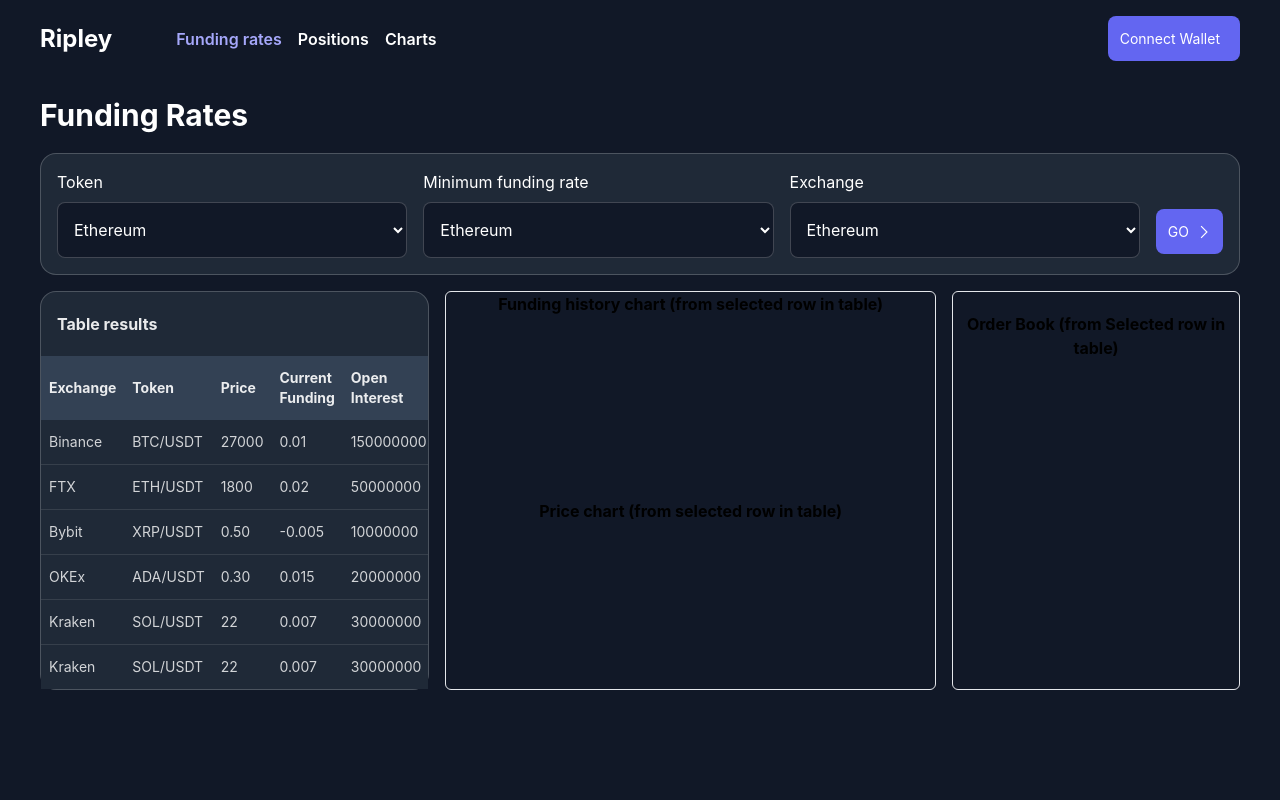
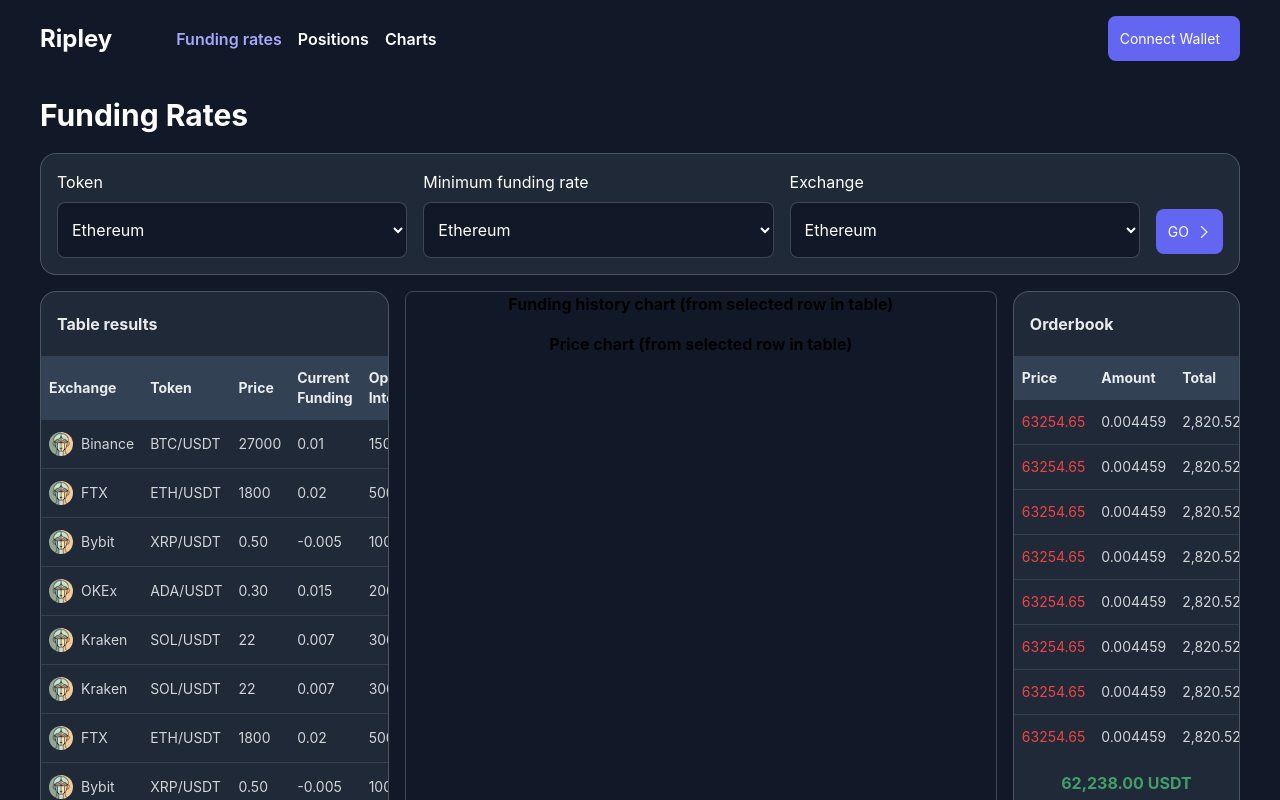
Before and after one commit to ReallyGreatTech/algotrading, a React (Vite) app in the folder client/: page / in a window 1280 px wide. Shown: the top 800 px of the page. Built offline with nearby package versions, Linux system fonts and the light colour scheme.

Commit message:
implemented orderbook

```diff
--- a/client/src/components/SelectInput.tsx
+++ b/client/src/components/SelectInput.tsx
@@ -26,7 +26,7 @@
       </label>
       <select
         {...rest}
-        className="bg-gray-900 py-4 rounded-lg px-3 border border-white/20"
+        className="bg-gray-900 py-4 rounded-lg p-2.5  border border-white/20 "
       >
         {options.map((option, index) => (
           <option
--- a/client/src/constants/data/fundingRatesPage.tsx
+++ b/client/src/constants/data/fundingRatesPage.tsx
@@ -2,7 +2,16 @@
   {
     label: "Exchange",
     value: "exchange",
+    render: (row) => {
+      return (
+        <div className="flex gap-2 items-center">
+          {" "}
+          <span className="w-[24px] h-[24px] "> <img src="/images/tokenImage.jpeg" className="w-full h-full rounded-full" alt="" /></span> <span> {row.exchange}</span>
+        </div>
+      );
+    },
   },
+
   {
     label: "Token",
     value: "token",
@@ -21,9 +30,9 @@
   },
 ];
 
-
 export const fundingRatesTableSampleData = [
   {
+    image: "ImageSrc",
     exchange: "Binance",
     token: "BTC/USDT",
     price: "27000",
@@ -31,6 +40,7 @@
     openInterest: "150000000",
   },
   {
+    image: "ImageSrc",
     exchange: "FTX",
     token: "ETH/USDT",
     price: "1800",
@@ -38,6 +48,7 @@
     openInterest: "50000000",
   },
   {
+    image: "ImageSrc",
     exchange: "Bybit",
     token: "XRP/USDT",
     price: "0.50",
@@ -45,6 +56,7 @@
     openInterest: "10000000",
   },
   {
+    image: "ImageSrc",
     exchange: "OKEx",
     token: "ADA/USDT",
     price: "0.30",
@@ -52,6 +64,7 @@
     openInterest: "20000000",
   },
   {
+    image: "ImageSrc",
     exchange: "Kraken",
     token: "SOL/USDT",
     price: "22",
@@ -59,12 +72,158 @@
     openInterest: "30000000",
   },
   {
+    image: "ImageSrc",
     exchange: "Kraken",
     token: "SOL/USDT",
     price: "22",
     currentFunding: "0.007",
     openInterest: "30000000",
-  }
+  },
+  {
+    image: "ImageSrc",
+    exchange: "FTX",
+    token: "ETH/USDT",
+    price: "1800",
+    currentFunding: "0.02",
+    openInterest: "50000000",
+  },
+  {
+    image: "ImageSrc",
+    exchange: "Bybit",
+    token: "XRP/USDT",
+    price: "0.50",
+    currentFunding: "-0.005",
+    openInterest: "10000000",
+  },
+  {
+    image: "ImageSrc",
+    exchange: "OKEx",
+    token: "ADA/USDT",
+    price: "0.30",
+    currentFunding: "0.015",
+    openInterest: "20000000",
+  },
+  {
+    image: "ImageSrc",
+    exchange: "Kraken",
+    token: "SOL/USDT",
+    price: "22",
+    currentFunding: "0.007",
+    openInterest: "30000000",
+  },
+  {
+    image: "ImageSrc",
+    exchange: "Kraken",
+    token: "SOL/USDT",
+    price: "22",
+    currentFunding: "0.007",
+    openInterest: "30000000",
+  },
+  {
+    image: "ImageSrc",
+    exchange: "Kraken",
+    token: "SOL/USDT",
+    price: "22",
+    currentFunding: "0.007",
+    openInterest: "30000000",
+  },
+  {
+    image: "ImageSrc",
+    exchange: "Kraken",
+    token: "SOL/USDT",
+    price: "22",
+    currentFunding: "0.007",
+    openInterest: "30000000",
+  },
+  {
+    image: "ImageSrc",
+    exchange: "Kraken",
+    token: "SOL/USDT",
+    price: "22",
+    currentFunding: "0.007",
+    openInterest: "30000000",
+  },
+  {
+    image: "ImageSrc",
+    exchange: "Kraken",
+    token: "SOL/USDT",
+    price: "22",
+    currentFunding: "0.007",
+    openInterest: "30000000",
+  },
+];
 
 
+export const orderBookTableColumnnNegative = [
+  {
+    label: "Price",
+    value: "price",
+    tableBodyCellClassName: "text-[#EF4444]",
+  },
+  {
+    label: "Amount",
+    value: "amount",
+  },
+  {
+    label: "Total",
+    value: "total",
+  },
 ];
+export const orderBookTableColumnPostive = [
+  {
+    label: "",
+    value: "price",
+    tableBodyCellClassName: "text-[#419E6A]",
+  },
+  {
+    label: "",
+    value: "amount",
+  },
+  {
+    label: "",
+    value: "total",
+  },
+];
+
+export const orderBookData =[
+  {
+    price: "63254.65",
+    amount: "0.004459",
+    total: "2,820.524"
+  },
+  {
+    price: "63254.65",
+    amount: "0.004459",
+    total: "2,820.524"
+  },
+  {
+    price: "63254.65",
+    amount: "0.004459",
+    total: "2,820.524"
+  },
+  {
+    price: "63254.65",
+    amount: "0.004459",
+    total: "2,820.524"
+  },
+  {
+    price: "63254.65",
+    amount: "0.004459",
+    total: "2,820.524"
+  },
+  {
+    price: "63254.65",
+    amount: "0.004459",
+    total: "2,820.524"
+  },
+  {
+    price: "63254.65",
+    amount: "0.004459",
+    total: "2,820.524"
+  },
+  {
+    price: "63254.65",
+    amount: "0.004459",
+    total: "2,820.524"
+  }
+]
--- a/client/src/pages/FundingRates.tsx
+++ b/client/src/pages/FundingRates.tsx
@@ -3,11 +3,14 @@
 import SelectInput from "../components/SelectInput";
 import { GrNext } from "react-icons/gr";
 import { tokenSelectOptions } from "../constants/selectOptions";
+import { OrderbookItem, TableItem } from "../types";
 import {
   fundingRatesTableColumn,
   fundingRatesTableSampleData,
+  orderBookData,
+  orderBookTableColumnPostive,
+  orderBookTableColumnnNegative,
 } from "../constants/data/fundingRatesPage";
-import { TableItem } from "../types";
 
 const FundingRates = () => {
   return (
@@ -18,18 +21,18 @@
         </div>
 
         {/* Filters */}
-        <div className="flex flex-col md:flex-row w-full border border-white/20 py-4  rounded-[16px] mb-4 bg-gray-800  gap-4 px-4">
+        <div className="flex flex-col lg:flex-row w-full border border-white/20 py-4  rounded-[16px] mb-4 bg-gray-800  gap-4 px-4">
           <div className="grid grid-cols-12 w-full lg:gap-4 gap-4  ">
-            <div className=" col-span-full md:col-span-4 ">
+            <div className=" col-span-full lg:col-span-4 ">
               <SelectInput label="Token" options={tokenSelectOptions} />
             </div>
-            <div className=" col-span-full md:col-span-4 flex flex-col">
+            <div className=" col-span-full lg:col-span-4 flex flex-col">
               <SelectInput
                 label="Minimum funding rate"
                 options={tokenSelectOptions}
               />
             </div>
-            <div className=" col-span-full md:col-span-4 flex flex-col">
+            <div className=" col-span-full lg:col-span-4 flex flex-col">
               <SelectInput label="Exchange" options={tokenSelectOptions} />
             </div>
           </div>
@@ -38,8 +41,8 @@
           </div>
         </div>
 
-        <div className="grid grid-cols-12 gap-4  ">
-          <div className="border col-span-full md:col-span-4 h-full rounded-[16px] bg-gray-800 border-white/20">
+        <div className="grid grid-cols-10 gap-4   ">
+          <div className="border col-span-full lg:col-span-3  rounded-[16px] bg-gray-800 border-white/20">
             <div className="py-5 px-4  ">
               <h3 className="text-white/90 font-bold text-base">
                 Table results
@@ -53,22 +56,37 @@
               />
             </div>
           </div>
-          <div className="border col-span-full md:col-span-5  h-full rounded-md flex flex-col gap-4">
-            <div className=" h-1/2">
+          <div className="border col-span-full lg:col-span-5   rounded-lg flex flex-col gap-4 border-white/20">
+            <div className=" ">
               <h2 className="text-center text-black font-bold">
                 Funding history chart (from selected row in table)
               </h2>
             </div>
-            <div className=" h-1/2">
+            <div className=" ">
               <h2 className="text-center text-black font-bold">
                 Price chart (from selected row in table)
               </h2>
             </div>
           </div>
-          <div className="border col-span-full md:col-span-3  h-full rounded-md">
-            <h2 className="mt-5 text-black text-center font-bold">
-              Order Book (from Selected row in table)
-            </h2>
+          <div className="border col-span-full lg:col-span-2  rounded-[16px] bg-gray-800 border-white/20">
+            <div className="py-5 px-4  ">
+              <h3 className="text-white/90 font-bold text-base">Orderbook</h3>
+            </div>
+
+            <div className="overflow-x-auto text-black">
+              <AppTable<OrderbookItem>
+                columns={orderBookTableColumnnNegative}
+                data={orderBookData}
+              />
+              <div className="my-3 text-center text-[#419E6A] font-bold text-base">
+                <span>62,238.00 USDT</span>
+              </div>
+              <AppTable<OrderbookItem>
+                columns={orderBookTableColumnPostive}
+                tableHeadRowClassName=" hidden"
+                data={orderBookData}
+              />
+            </div>
           </div>
         </div>
       </div>
```
Also changed, not shown: client/src/types/index.tsx (+7 -1 lines), client/public/images/tokenImage.jpeg (added).
